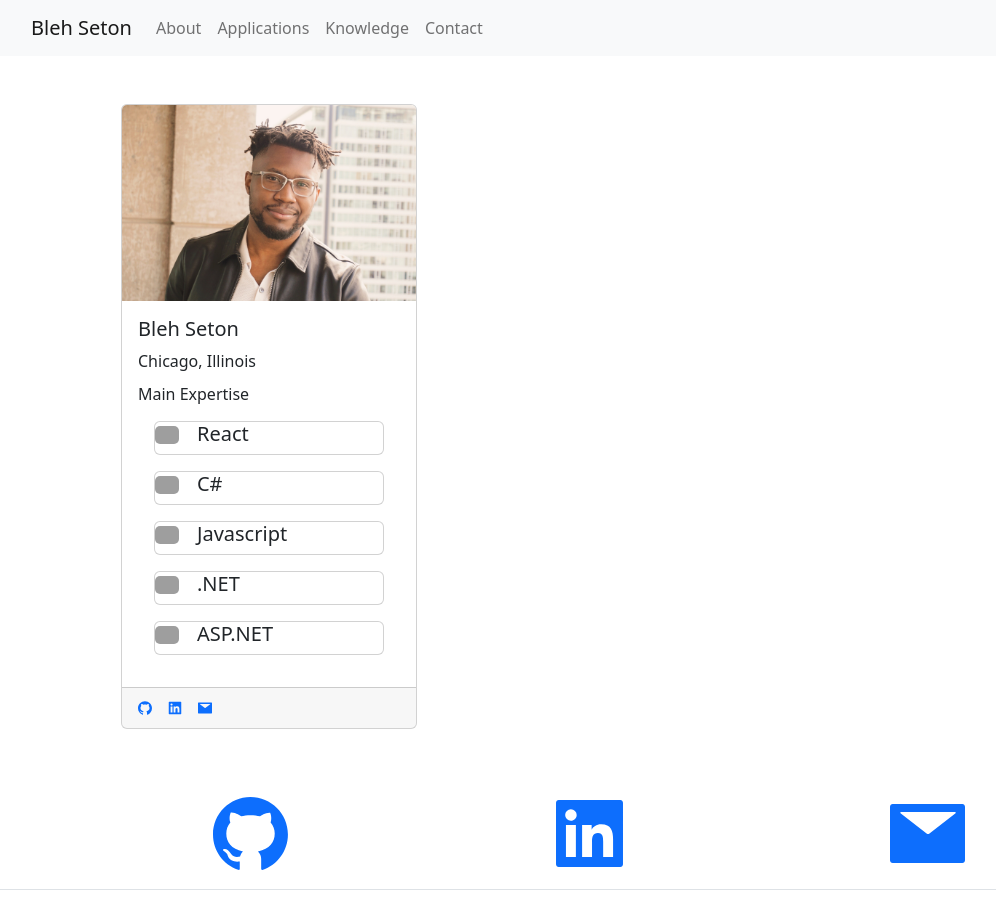
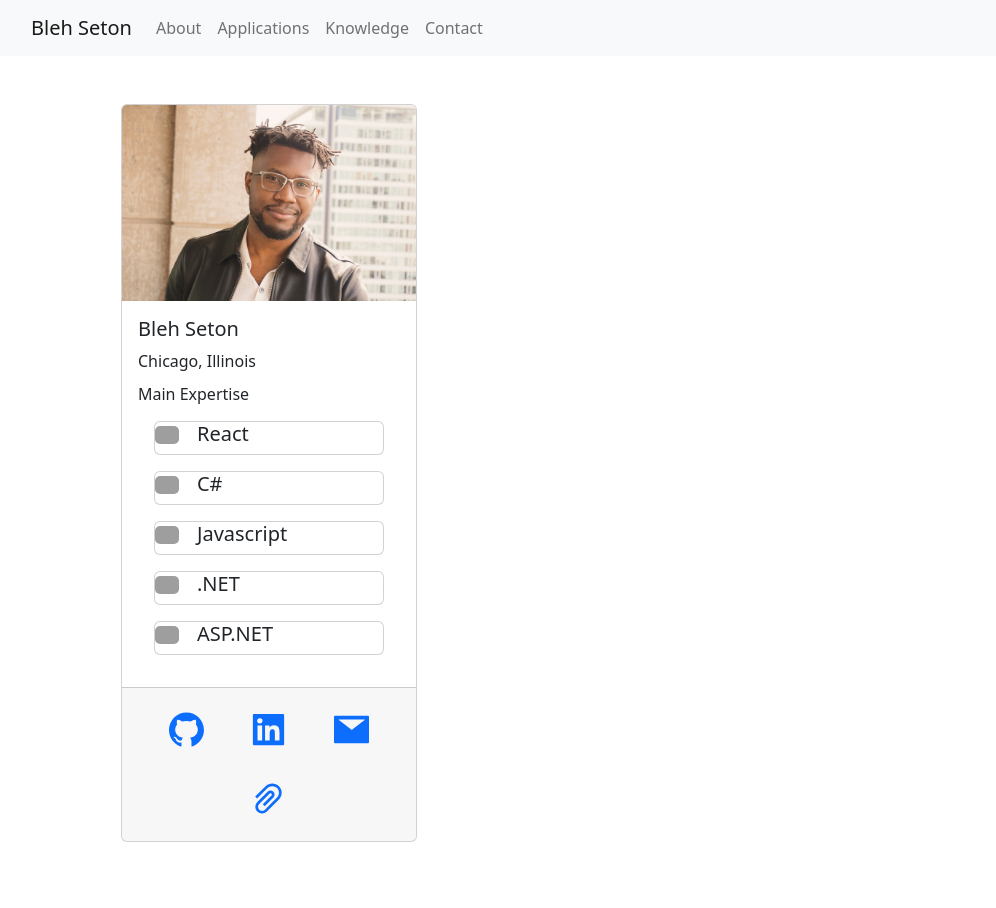
Before and after one commit to Blehjo/react-portfolio, a React (Create React App) app: page / in a window 1280 px wide. Shown: the top 908 px of the page, without its empty margins (51-1047 px from the left). Built offline with nearby package versions, Linux system fonts and the light colour scheme; grey boxes are pictures that could not be loaded.

Commit message:
added updated resume and added more links to footer of profilecard

```diff
--- a/src/components/Education.js
+++ b/src/components/Education.js
@@ -48,7 +48,7 @@ const Education = () => {
                     </Col>
                 </Row>
             ))}
-            <p><a target="_blank" rel="noreferrer" href='https://drive.google.com/file/d/1o2yBTDF3RYsgWMEvibkVeEGmdHjpVEHV/view?usp=sharing'>Link To Resume</a></p>
+            <p><a target="_blank" rel="noreferrer" href="https://drive.google.com/file/d/1tY07qylX8C-UOeua_pUEYZ_uVw7KKIKO/view?usp=share_link">Link To Resume</a></p>
       </Fragment>
     )
 }
--- a/src/components/NavTabs.js
+++ b/src/components/NavTabs.js
@@ -1,6 +1,6 @@
 import { Navbar, Container, Nav } from 'react-bootstrap';
 
-function NavTabs({ currentPage, handlePageChange }) {
+function NavTabs() {
   return (
     <Navbar sticky='top' bg="light" expand="lg">
       <Container>
@@ -9,8 +9,6 @@ function NavTabs({ currentPage, handlePageChange }) {
         <Navbar.Collapse id="navbarScroll">
           <Nav
             className="me-auto my-2 my-lg-0"
-            style={{ maxHeight: '100px' }}
-            navbarScroll
           >
             <Nav.Link href="/about">About</Nav.Link>
             <Nav.Link href="/portfolio">Applications</Nav.Link>
--- a/src/components/Profile.js
+++ b/src/components/Profile.js
@@ -1,6 +1,6 @@
 import { Fragment } from "react";
-import { Card, Col, Row } from "react-bootstrap";
-import { LinkedinFilled, GithubFilled, MailFilled} from '@ant-design/icons';
+import { Card, Col, Row, Nav } from "react-bootstrap";
+import { LinkedinFilled, GithubFilled, MailFilled, PaperClipOutlined } from '@ant-design/icons';
 import { Outlet } from "react-router";
 
 const Profile = () => {
@@ -72,11 +72,12 @@ const Profile = () => {
                             </ListGroup> */}
                         </Card.Body>
                         <Card.Footer>
-                            <small>
-                                <Card.Link href="https://github.com/Blehjo"><GithubFilled /></Card.Link>
-                                <Card.Link href="https://www.linkedin.com/in/bleh-s/"><LinkedinFilled /></Card.Link>
-                                <Card.Link href='mailto:blehjooo@gmail.com'><MailFilled /></Card.Link>
-                            </small>
+                            <Nav style={{ justifyContent: 'space-evenly', fontSize: 35, }} >
+                                <Nav.Link target="_blank" rel="noreferrer" href='https://github.com/Blehjo'><GithubFilled /></Nav.Link>
+                                <Nav.Link target="_blank" rel="noreferrer" href='https://www.linkedin.com/in/bleh-s/'><LinkedinFilled /></Nav.Link>
+                                <Nav.Link href='mailto:blehjooo@gmail.com'><MailFilled /></Nav.Link>
+                                <Nav.Link target="_blank" rel="noreferrer" href='https://drive.google.com/file/d/1tY07qylX8C-UOeua_pUEYZ_uVw7KKIKO/view?usp=share_link'><PaperClipOutlined /></Nav.Link>
+                            </Nav>
                         </Card.Footer>
                     </Card>
                 </Col>
--- a/src/components/Skills.js
+++ b/src/components/Skills.js
@@ -65,7 +65,7 @@ export default function Skills() {
           </Card>
         </Col>
       </Row>
-      <p><a target="_blank" rel="noreferrer" href='https://drive.google.com/file/d/1o2yBTDF3RYsgWMEvibkVeEGmdHjpVEHV/view?usp=sharing'>Link To Resume</a></p>
+      <p><a target="_blank" rel="noreferrer" href="https://drive.google.com/file/d/1tY07qylX8C-UOeua_pUEYZ_uVw7KKIKO/view?usp=share_link">Link To Resume</a></p>
       <Outlet/>
     </Fragment>
   );
```
